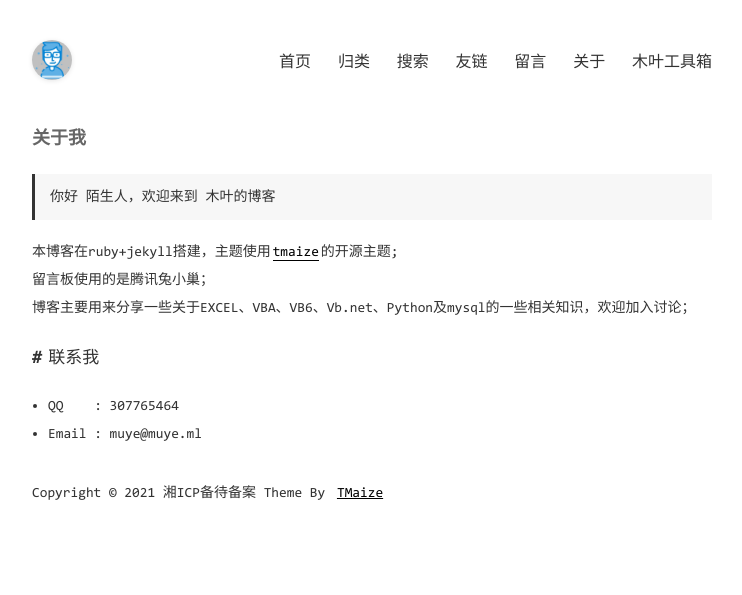
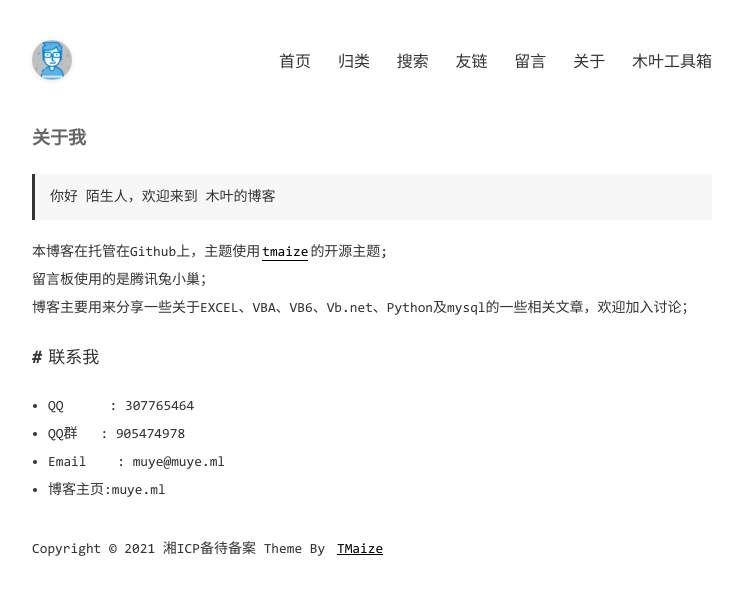
Before and after one commit to muyetools/blog, a Jekyll site: the page built from pages/about.md, in a window 1280 px wide. Shown: the top 595 px of the page, without its empty margins (268-1010 px from the left). Built offline with Jekyll 4.4.1, drawn with Linux system fonts in a browser that asks for light colours; comment, search, counter and statistics services are not loaded.

Commit message:
修改了“关于”里面的内容

```diff
--- a/pages/about.md
+++ b/pages/about.md
@@ -5,13 +5,14 @@ title: 关于我
 
 > 你好 陌生人，欢迎来到 木叶的博客
 
-本博客在ruby+jekyll搭建，主题使用[tmaize](https://github.com/TMaize/tmaize-blog)的开源主题;
+本博客在托管在Github上，主题使用[tmaize](https://github.com/TMaize/tmaize-blog)的开源主题;
 留言板使用的是腾讯兔小巢；
-博客主要用来分享一些关于EXCEL、VBA、VB6、Vb.net、Python及mysql的一些相关知识，欢迎加入讨论；
+博客主要用来分享一些关于EXCEL、VBA、VB6、Vb.net、Python及mysql的一些相关文章，欢迎加入讨论；
 
 
 ## 联系我
 
-- QQ&nbsp;&nbsp;&nbsp;&nbsp;: 307765464
-
-- Email&nbsp;: muye@muye.ml
+- QQ&nbsp;&nbsp;&nbsp;&nbsp;&nbsp;&nbsp;: 307765464
+- QQ群&nbsp;&nbsp;&nbsp;: 905474978
+- Email&nbsp;&nbsp;&nbsp;&nbsp;: muye@muye.ml
+- 博客主页:muye.ml
```
